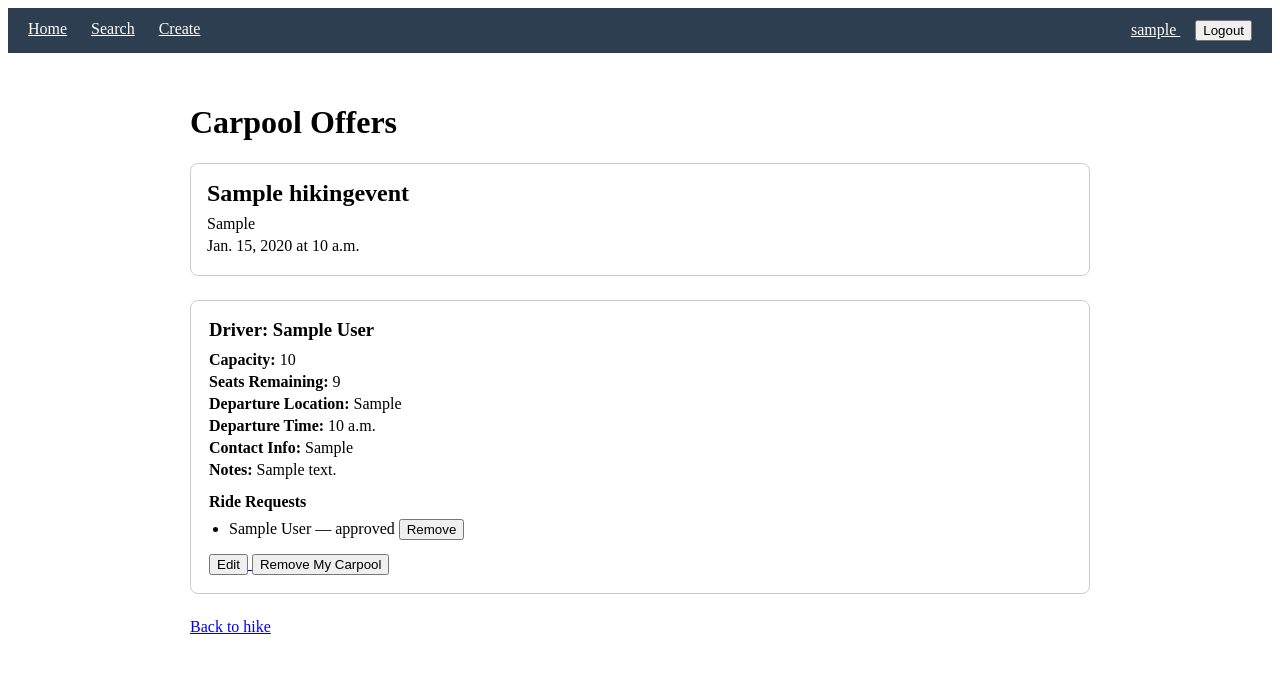
After one commit to justinsorrells/hackCU12-BJ, a Django app: page /hike/1/carpool-offers/ in a window 1280 px wide. The commit adds this page. Shown: the top 673 px of the page. Run offline with Django 4.2, Linux system fonts and the light colour scheme; a user stored in the database is signed in; tables that the repository leaves empty hold one stand-in row (values such as "Sample post").

Commit message:
did literally everything

```diff
--- /dev/null
+++ b/hikingProject/core/templates/carpool_offers.html
@@ -0,0 +1,115 @@
+{% extends "base.html" %}
+
+{% block title %}Carpool Offers{% endblock %}
+
+{% block content %}
+
+<div style="max-width: 900px; margin: 0 auto;">
+    <h1>Carpool Offers</h1>
+
+    <div style="margin-bottom: 24px; padding: 16px; border: 1px solid #ccc; border-radius: 8px;">
+        <h2 style="margin: 0 0 8px 0;">{{ hike.title }}</h2>
+        <p style="margin: 4px 0;">{{ hike.location }}</p>
+        <p style="margin: 4px 0;">{{ hike.date }} at {{ hike.time }}</p>
+    </div>
+
+    <div style="margin-bottom: 24px;">
+        {% if not user_offer %}
+            <a href="{% url 'offer_carpool' hike.id %}">
+                <button type="button">Offer a Carpool</button>
+            </a>
+        {% endif %}
+    </div>
+
+    {% if carpool_offers %}
+        {% for offer in carpool_offers %}
+            <div style="border: 1px solid #ccc; border-radius: 8px; padding: 18px; margin-bottom: 20px;">
+
+                <div style="margin-bottom: 14px;">
+                    <h3 style="margin: 0 0 10px 0;">
+                        Driver: {{ offer.driver.name|default:offer.driver.username }}
+                    </h3>
+
+                    <p style="margin: 4px 0;"><strong>Capacity:</strong> {{ offer.capacity }}</p>
+                    <p style="margin: 4px 0;"><strong>Seats Remaining:</strong> {{ offer.seats_remaining }}</p>
+                    <p style="margin: 4px 0;"><strong>Departure Location:</strong> {{ offer.departure_location|default:"Not provided" }}</p>
+                    <p style="margin: 4px 0;"><strong>Departure Time:</strong> {{ offer.departure_time|default:"Not provided" }}</p>
+                    <p style="margin: 4px 0;"><strong>Contact Info:</strong> {{ offer.contact_info }}</p>
+                    <p style="margin: 4px 0;"><strong>Notes:</strong> {{ offer.notes|default:"None" }}</p>
+                </div>
+
+                <div style="margin-bottom: 14px;">
+                    <h4 style="margin: 0 0 8px 0;">Ride Requests</h4>
+                    <ul style="margin: 0; padding-left: 20px;">
+                        {% for ride_request in offer.ride_requests.all %}
+                            <li style="margin-bottom: 4px;">
+                                {{ ride_request.rider.name|default:ride_request.rider.username }}
+                                — {{ ride_request.status }}
+                                {% if ride_request.status == "pending" and request.user == offer.driver %}
+                                    <form method="post" action="{% url 'approve_carpool_request' ride_request.id %}" style="display: inline;">
+                                        {% csrf_token %}
+                                        <button type="submit">Approve</button>
+                                    </form>
+
+                                    <form method="post" action="{% url 'reject_carpool_request' ride_request.id %}" style="display: inline;">
+                                        {% csrf_token %}
+                                        <button type="submit">Reject</button>
+                                    </form>
+                                {% endif %}
+                                {% if ride_request.status == "approved" and request.user == offer.driver %}
+                                    <form method="post" action="{% url 'remove_carpool_participant' offer.id ride_request.rider.id %}" style="display: inline;">
+                                        {% csrf_token %}
+                                        <button type="submit">Remove</button>
+                                    </form>
+                                {% endif %}
+                            </li>
+                        {% empty %}
+                            <li>No ride requests yet.</li>
+                        {% endfor %}
+                    </ul>
+                </div>
+
+                <div>
+                    {% if request.user == offer.driver %}
+                        <a href="{% url 'edit_carpool_offer' offer.id %}">
+                            <button type="button">Edit</button>
+                        </a>
+
+                        <form method="post" action="{% url 'delete_carpool_offer' offer.id %}" style="display: inline;">
+                            {% csrf_token %}
+                            <button type="submit">Remove My Carpool</button>
+                        </form>
+
+                    {% elif offer.user_request %}
+                        {% if offer.user_request.status == "pending" %}
+                            <form method="post" action="{% url 'cancel_carpool_request' offer.user_request.id %}" style="display: inline;">
+                                {% csrf_token %}
+                                <button type="submit">Cancel Request</button>
+                            </form>
+                        {% endif %}
+                        {% if offer.user_request.status == "approved" %}
+                            <form method="post" action="{% url 'leave_carpool' offer.id %}" style="display: inline;">
+                                {% csrf_token %}
+                                <button type="submit">Leave Carpool</button>
+                            </form>
+                        {% endif %}
+                    {% else %}
+                        <form method="post" action="{% url 'request_carpool' offer.id %}" style="display: inline;">
+                            {% csrf_token %}
+                            <button type="submit">Join This Carpool</button>
+                        </form>
+                    {% endif %}
+                </div>
+
+            </div>
+        {% endfor %}
+    {% else %}
+        <p>No carpool offers yet.</p>
+    {% endif %}
+
+    <p style="margin-top: 24px;">
+        <a href="{% url 'detail_hike' hike.id %}">Back to hike</a>
+    </p>
+</div>
+
+{% endblock %}
--- a/hikingProject/core/urls.py
+++ b/hikingProject/core/urls.py
@@ -27,4 +27,14 @@ urlpatterns = [
     path("hike/<int:hike_id>/leave/", views.leave_hike, name="leave_hike"),
     path( "hikes/<int:hike_id>/remove-participant/<int:user_id>/",views.remove_participant, name="remove_participant"),
     path("hike/<int:hike_id>/delete", views.delete_hike, name="delete_hike"),
+    path("hike/<int:hike_id>/add-carpool-offer/", views.offer_carpool, name="offer_carpool"),
+    path("hike/<int:hike_id>/carpool-offers/", views.view_carpool_offers, name="view_carpool_offers"),
+    path("carpool-offer/<int:offer_id>/delete/", views.delete_carpool_offer, name="delete_carpool_offer"),
+    path("carpool-offer/<int:offer_id>/request/", views.request_carpool, name="request_carpool"),
+    path("carpool-offer/<int:offer_id>/edit/", views.edit_carpool_offer, name="edit_carpool_offer"),
+    path("carpool-request/<int:request_id>/approve/", views.approve_carpool_request, name="approve_carpool_request"),
+    path("carpool-request/<int:request_id>/reject/", views.reject_carpool_request, name="reject_carpool_request"),
+    path("carpool-request/<int:request_id>/cancel/", views.cancel_carpool_request, name="cancel_carpool_request"),
+    path("carpool-offer/<int:offer_id>/leave/", views.leave_carpool, name="leave_carpool"),
+    path("carpool-offer/<int:offer_id>/remove-participant/<int:user_id>/", views.remove_carpool_participant, name="remove_carpool_participant"),
 ]
--- a/hikingProject/core/views.py
+++ b/hikingProject/core/views.py
@@ -207,6 +207,8 @@ def detail_hike(request, hike_id):
     qr.save(buffer, format="PNG")
     qr_base64 = base64.b64encode(buffer.getvalue()).decode()
 
+    is_driver = CarpoolOffer.objects.filter(event=hike, driver=request.user).exists()
+
     has_pending_request = False
     has_been_rejected = False
     is_participant = False
@@ -229,7 +231,71 @@ def detail_hike(request, hike_id):
         event_join_requests__event=hike,
         event_join_requests__status="approved",
     )
-    return render(request, "detail_hike.html", {"accepted_users": accepted_users, "hike": hike, "has_pending_request": has_pending_request, "is_participant": is_participant, "has_been_rejected": has_been_rejected, "qr_code": qr_base64})
+    return render(request, "detail_hike.html", {"accepted_users": accepted_users, "hike": hike, "has_pending_request": has_pending_request, "is_participant": is_participant, "has_been_rejected": has_been_rejected, "qr_code": qr_base64, "is_driver": is_driver})
+
+@login_required
+def view_carpool_offers(request, hike_id):
+    hike = get_object_or_404(HikingEvent, id=hike_id)
+
+    user_offer = CarpoolOffer.objects.filter(
+        event=hike,
+        driver=request.user
+    ).first()
+
+    carpool_offers = CarpoolOffer.objects.filter(
+        event=hike
+    ).select_related("driver").prefetch_related("ride_requests__rider")
+
+    for offer in carpool_offers:
+        offer.user_request = offer.ride_requests.filter(rider=request.user).first()
+
+    return render(request, "carpool_offers.html", {
+        "hike": hike,
+        "carpool_offers": carpool_offers,
+        "user_offer": user_offer,
+    })
+
+@login_required
+def delete_carpool_offer(request, offer_id):
+    offer = get_object_or_404(CarpoolOffer, id=offer_id)
+
+    if offer.driver != request.user:
+        return redirect("view_carpool_offers", hike_id=offer.event.id)
+
+    if request.method == "POST":
+        offer.delete()
+
+    return redirect("view_carpool_offers", hike_id=offer.event.id)
+
+@login_required
+def request_carpool(request, offer_id):
+    offer = get_object_or_404(CarpoolOffer, id=offer_id)
+
+    if offer.driver == request.user:
+        return redirect("view_carpool_offers", hike_id=offer.event.id)
+
+    is_participant = EventJoinRequest.objects.filter(
+        event=offer.event,
+        user=request.user,
+        status="approved",
+    ).exists()
+
+    if not is_participant:
+        return redirect("view_carpool_offers", hike_id=offer.event.id)
+
+    existing_request = CarpoolRequest.objects.filter(
+        carpool_offer=offer,
+        rider=request.user,
+    ).first()
+
+    if existing_request is None:
+        CarpoolRequest.objects.create(
+            carpool_offer=offer,
+            rider=request.user,
+            status="pending",
+        )
+
+    return redirect("view_carpool_offers", hike_id=offer.event.id)
 
 @login_required
 def leave_hike(request, hike_id):
@@ -577,3 +643,133 @@ def remove_participant(request, hike_id, user_id):
     join_request.delete()
 
     return redirect("detail_hike", hike_id=hike_id)
+
+@login_required
+def offer_carpool(request, hike_id):
+    hike = get_object_or_404(HikingEvent, id=hike_id)
+
+    is_participant_or_organizer = EventJoinRequest.objects.filter(
+        event=hike,
+        user=request.user,
+        status="approved",
+    ).exists() or hike.organizer == request.user
+
+    is_already_offering = CarpoolOffer.objects.filter(
+        event=hike,
+        driver=request.user,
+    ).exists()
+
+    if not is_participant_or_organizer or is_already_offering:
+        return redirect("detail_hike", hike_id=hike_id)
+
+    if request.method == "POST":
+        form = CarpoolOfferForm(request.POST)
+        if form.is_valid():
+            carpool_offer = form.save(commit=False)
+            carpool_offer.event = hike
+            carpool_offer.driver = request.user
+            carpool_offer.save()
+            return redirect("view_carpool_offers", hike_id=hike_id)
+    else:
+        form = CarpoolOfferForm()
+
+    return render(request, "offer_carpool.html", {
+        "form": form,
+        "hike": hike,
+    })
+
+@login_required
+def approve_carpool_request(request, request_id):
+    carpool_request = get_object_or_404(CarpoolRequest, id=request_id)
+    if carpool_request.carpool_offer.driver != request.user:
+        return redirect("view_carpool_offers", hike_id=carpool_request.carpool_offer.event.id)
+
+    if carpool_request.carpool_offer.seats_remaining <= 0:
+        return redirect("view_carpool_offers", hike_id=carpool_request.carpool_offer.event.id)
+
+    carpool_request.status = "approved"
+    carpool_request.save()
+    return redirect("view_carpool_offers", hike_id=carpool_request.carpool_offer.event.id)
+
+@login_required
+def reject_carpool_request(request, request_id):
+    carpool_request = get_object_or_404(CarpoolRequest, id=request_id)
+    if carpool_request.carpool_offer.driver != request.user:
+        return redirect("view_carpool_offers", hike_id=carpool_request.carpool_offer.event.id)
+
+    carpool_request.status = "rejected"
+    carpool_request.save()
+    return redirect("view_carpool_offers", hike_id=carpool_request.carpool_offer.event.id)
+
+@login_required
+def edit_carpool_offer(request, offer_id):
+    offer = get_object_or_404(CarpoolOffer, id=offer_id)
+    hike = offer.event
+
+    if request.user != offer.driver:
+        return redirect("view_carpool_offers", hike_id=hike.id)
+
+    if request.method == "POST":
+        form = CarpoolOfferForm(request.POST, instance=offer)
+        if form.is_valid():
+            form.save()
+            return redirect("view_carpool_offers", hike_id=hike.id)
+    else:
+        form = CarpoolOfferForm(instance=offer)
+
+    return render(request, "edit_carpool.html", {
+        "form": form,
+        "hike": hike,
+        "offer": offer,
+    })
+
+@login_required
+def leave_carpool(request, offer_id):
+    offer = get_object_or_404(CarpoolOffer, id=offer_id)
+
+    if request.user == offer.driver:
+        return redirect("view_carpool_offers", hike_id=offer.event.id)
+
+    carpool_request = CarpoolRequest.objects.filter(
+        carpool_offer=offer,
+        rider=request.user,
+        status="approved",
+    ).first()
+
+    if carpool_request:
+        carpool_request.delete()
+
+    return redirect("view_carpool_offers", hike_id=offer.event.id)
+
+@login_required
+def cancel_carpool_request(request, request_id):
+    carpool_request = get_object_or_404(CarpoolRequest, id=request_id)
+
+    if request.user != carpool_request.rider:
+        return redirect("view_carpool_offers", hike_id=carpool_request.carpool_offer.event.id)
+
+    if carpool_request.status == "approved":
+        return redirect("view_carpool_offers", hike_id=carpool_request.carpool_offer.event.id)
+
+    carpool_request.delete()
+    return redirect("view_carpool_offers", hike_id=carpool_request.carpool_offer.event.id)
+
+@login_required
+def remove_carpool_participant(request, offer_id, user_id):
+    offer = get_object_or_404(CarpoolOffer, id=offer_id)
+
+    if request.user != offer.driver:
+        return redirect("view_carpool_offers", hike_id=offer.event.id)
+
+    participant = get_object_or_404(User, id=user_id)
+
+    carpool_request = get_object_or_404(
+        CarpoolRequest,
+        carpool_offer=offer,
+        rider=participant,
+        status="approved",
+    )
+
+    carpool_request.delete()
+
+    return redirect("view_carpool_offers", hike_id=offer.event.id)
```
Also changed, not shown: hikingProject/core/forms.py (+12 -1 lines), hikingProject/core/models.py (+82 -0 lines), hikingProject/core/templates/detail_hike.html (+6 -3 lines), hikingProject/core/templates/edit_carpool.html (added, +64 -0 lines), hikingProject/core/templates/offer_carpool.html (added, +54 -0 lines).
